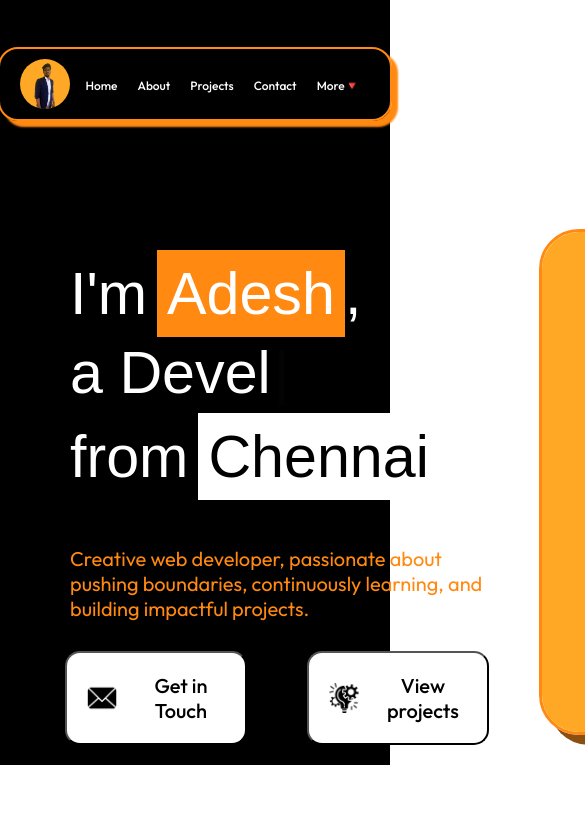
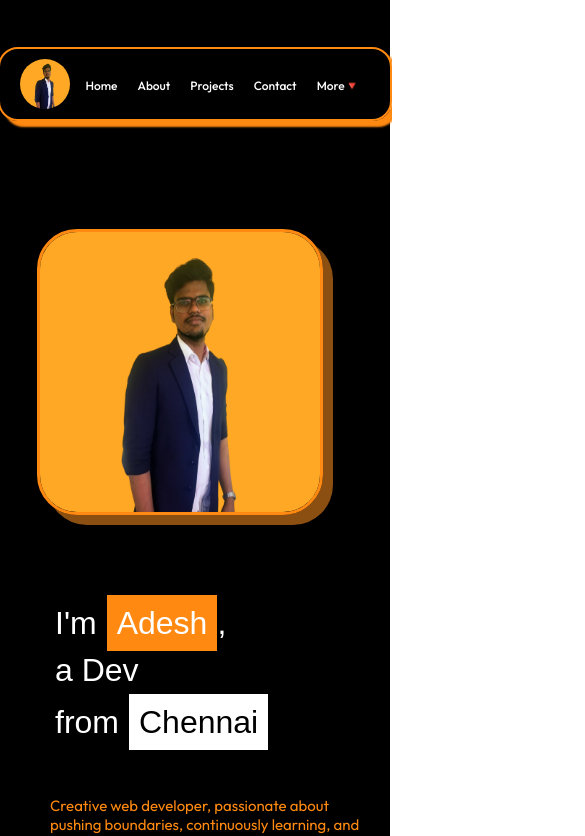
Before and after one commit to Adesh-111/Adesh.dev, a React (Vite) app: page / in a window 390 px wide. Shown: the top 836 px of the page, 585 px wide, since content can reach past the window. Built offline with nearby package versions, Linux system fonts and the light colour scheme.

Commit message:
Completion of Hero section with responsiveness

```diff
--- a/src/components/Hero/Hero.css
+++ b/src/components/Hero/Hero.css
@@ -99,6 +99,7 @@ button:hover{
 
 .Image img{
     width: 450px;
+    height: 450px;
     margin-right: 30px;
     border: 3px solid #ff8911;
     border-radius: 40px;
@@ -111,10 +112,78 @@ button:hover{
     margin-top: 1px;
 }
 
-@media screen and (min-width: 1160px) {
+@media screen and (max-width: 1170px) {
     .Image img{
         width: 430px;
+        height: 430px;
+    }
+
+    h1{
+        font-size: 3.3rem;
     }
   }
 
-  @media screen and (min-width)
+  @media screen and (max-width: 950px){
+    .button{
+        flex-direction: column;
+        gap : 0px;
+    }
+
+    button{
+        padding: 10px;
+        margin-top: 0px;
+    }
+
+    .Image img{
+        width: 350px;
+        height: 350px;
+        margin-top: 0px;
+    }
+
+    .Image img:hover{
+        margin-top: 0px;
+    }
+  }
+
+  @media screen and (max-width: 850px){
+
+    .Hero{
+        flex-direction: column-reverse;
+    }
+
+    .Image img{
+        width: 450px;
+        height: 450px;
+        margin-top: 0px;
+    }
+
+    .button{
+        margin-top: 10px;
+        margin-left: 0px;
+    }
+
+    button{
+        width: 80%;
+    }
+  }
+
+  @media screen and (max-width: 600px){
+    .Image img{
+        width: 280px;
+        height: 280px;
+        margin-top: 0px;
+    }
+
+    h1{
+        font-size: 2rem;
+        margin-left: 35px;
+    }
+    p{
+        margin-left: 40px;
+        font-size: 15px;
+    }
+    button{
+        margin: 10px;
+        margin-left: 0px;
+    }
+  }
```
Also changed, not shown: src/assets/Profile.png.
